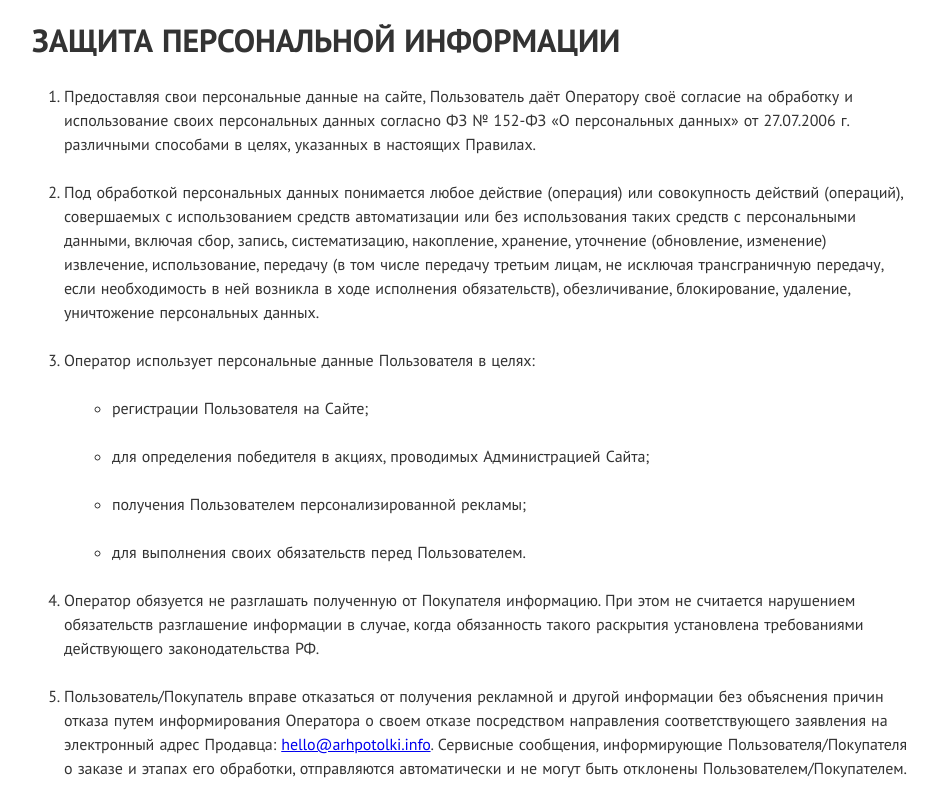
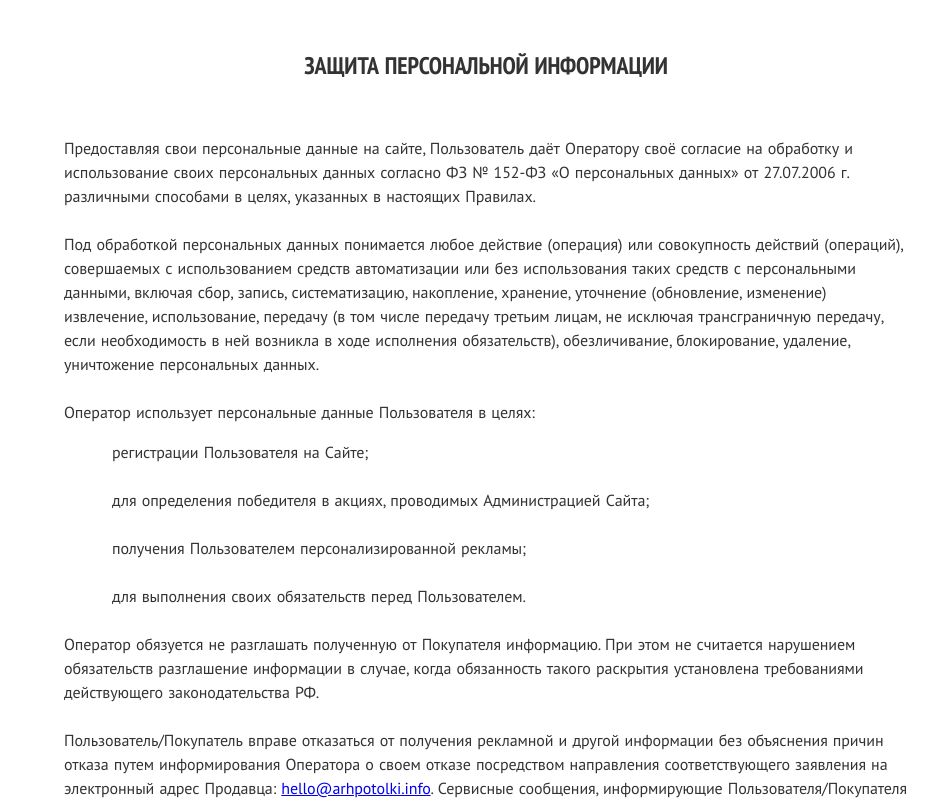
Before and after one commit to panamaprophet/arhpotolki.info, a Next.js app: page /privacy in a window 1280 px wide. Shown: the top 800 px of the page, without its empty margins (154-1091 px from the left). Built offline with nearby package versions, Linux system fonts and the light colour scheme.

Commit message:
add margins

```diff
--- a/src/pages/privacy/index.tsx
+++ b/src/pages/privacy/index.tsx
@@ -1,35 +1,37 @@
 import { Column } from '../../components/Layout';
 import { List } from '../../components/List';
 import { Section } from '../../components/Section';
-import { Text } from '../../components/Text';
-import styles from './styles.module.css';
+import { Text, Title } from '../../components/Text';
 
-const Privacy = () => {
-  return (
+const Privacy = () => (
 	<Section id="privacy">
 		<Column>
-			<h1 className={styles.title}>ЗАЩИТА ПЕРСОНАЛЬНОЙ ИНФОРМАЦИИ</h1>
-			<List margin={'0 48px'} align='start' listType='numeric'>
+			<Title>ЗАЩИТА ПЕРСОНАЛЬНОЙ ИНФОРМАЦИИ</Title>
+			<div style={{ margin: '0 48px' }}>
+				<List align="start" type="numeric">
 					<Text>Предоставляя свои персональные данные на сайте, Пользователь даёт Оператору своё согласие на обработку и использование своих персональных данных согласно ФЗ № 152-ФЗ «О персональных данных» от 27.07.2006 г. различными способами в целях, указанных в настоящих Правилах.</Text>
 					<Text>Под обработкой персональных данных понимается любое действие (операция) или совокупность действий (операций), совершаемых с использованием средств автоматизации или без использования таких средств с персональными данными, включая сбор, запись, систематизацию, накопление, хранение, уточнение (обновление, изменение) извлечение, использование, передачу (в том числе передачу третьим лицам, не исключая трансграничную передачу, если необходимость в ней возникла в ходе исполнения обязательств), обезличивание, блокирование, удаление, уничтожение персональных данных.</Text>
-				<List flexFlow="column">
+					<div>
 						<Text>Оператор использует персональные данные Пользователя в целях:</Text>
-					<List margin={'0 48px'} flexFlow="column" listType='circle'>
+						<div style={{ margin: '0 48px' }}>
+							<List align="start" type='bullet'>
 								<Text>регистрации Пользователя на Сайте;</Text>
 								<Text>для определения победителя в акциях, проводимых Администрацией Сайта;</Text>
 								<Text>получения Пользователем персонализированной рекламы;</Text>
 								<Text>для выполнения своих обязательств перед Пользователем.</Text>
 							</List>
-				</List>
+						</div>
+					</div>
 					<Text>Оператор обязуется не разглашать полученную от Покупателя информацию. При этом не считается нарушением обязательств разглашение информации в случае, когда обязанность такого раскрытия установлена требованиями действующего законодательства РФ.</Text>
 					<Text>Пользователь/Покупатель вправе отказаться от получения рекламной и другой информации без объяснения причин отказа путем информирования Оператора о своем отказе посредством направления соответствующего заявления на электронный адрес Продавца: <a href="mailto:hello@arhpotolki.info">hello@arhpotolki.info</a>. Сервисные сообщения, информирующие Пользователя/Покупателя о заказе и этапах его обработки, отправляются автоматически и не могут быть отклонены Пользователем/Покупателем.</Text>
 					<Text>Оператор вправе использовать технологию «cookies». «Cookies» не содержат конфиденциальную информацию. Посетитель / Пользователь / Покупатель настоящим дает согласие на сбор, анализ и использование cookies, в том числе третьими лицами для целей формирования статистики и оптимизации рекламных сообщений.</Text>
 					<Text>Оператор не несет ответственности за сведения, предоставленные Пользователем/Покупателем на Сайте в общедоступной форме.</Text>
 					<Text>Оператор вправе осуществлять записи телефонных разговоров с Пользователем/Покупателем. При этом Оператор обязуется: предотвращать попытки несанкционированного доступа к информации, полученной в ходе телефонных переговоров, и/или передачу ее третьим лицам, не имеющим непосредственного отношения к исполнению Заказов, в соответствии с п. 4 ст. 16 Федерального закона «Об информации, информационных технологиях и о защите информации».</Text>
 				</List>
+			</div>
 		</Column>
 	</Section>
 );
-}
+
 
 export default Privacy;
```
Lines whose indentation alone changed are shown as unchanged.
